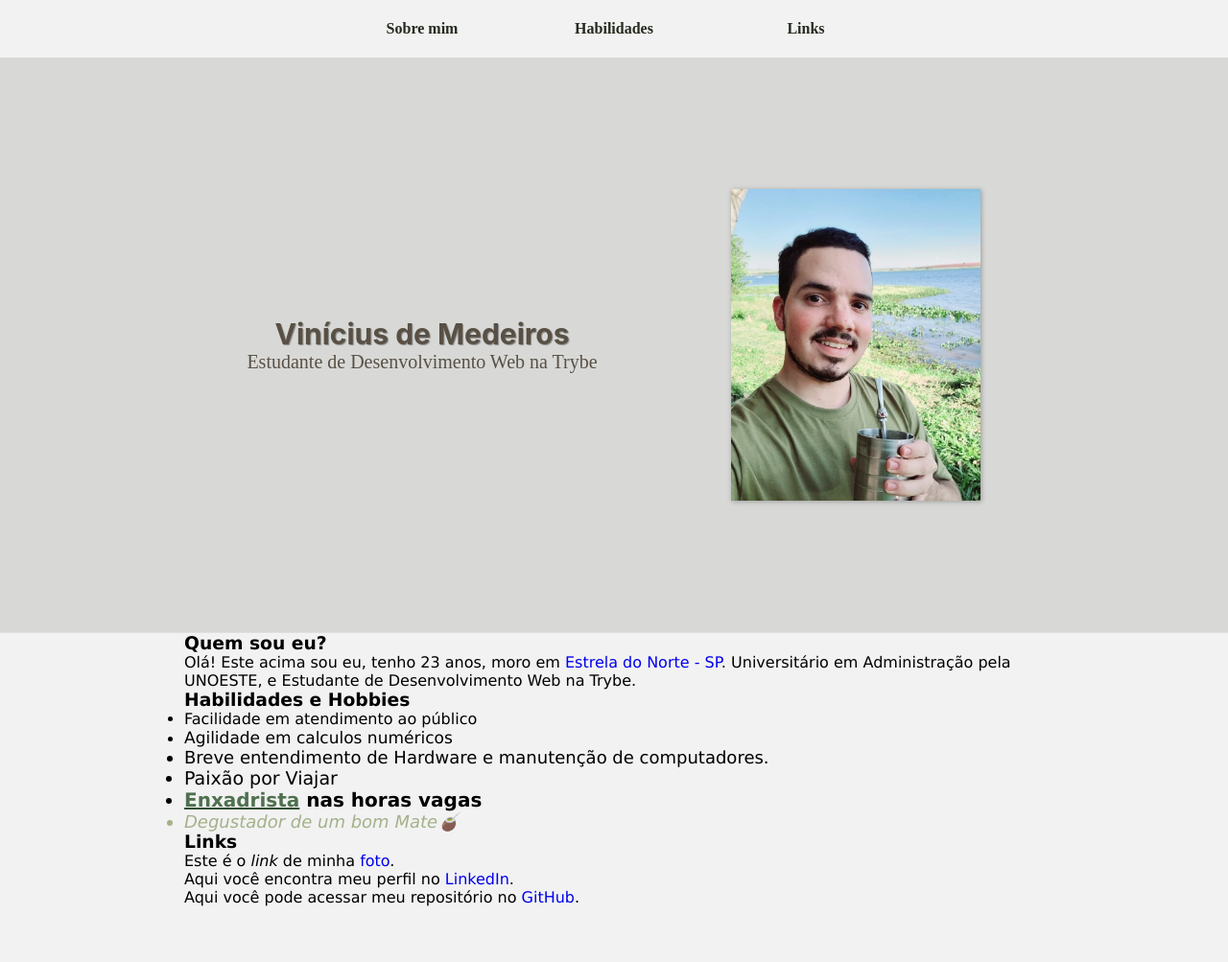
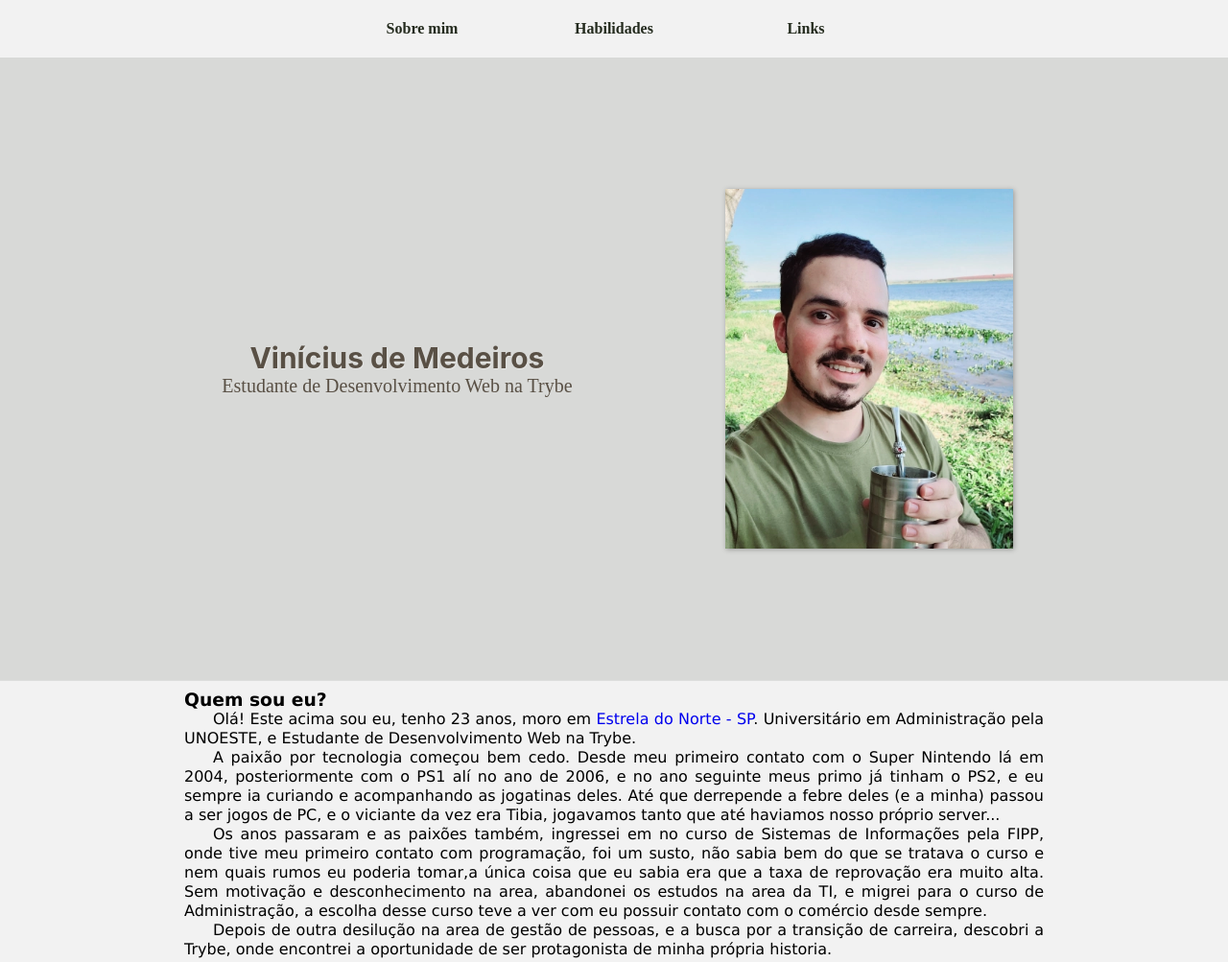
Before and after one commit to vmedeir0s/vmedeir0s.github.io, a plain HTML site: page index.html in a window 1280 px wide. Shown: the top 1003 px of the page at 96% size. Before the commit the page ends 945 px from the top, so only its background shows below. Drawn offline with Linux system fonts and the light colour scheme.

Commit message:
Some alterations in style

```diff
--- a/index.html
+++ b/index.html
@@ -24,6 +24,9 @@
       <div class="personal-content">
           <h3 id="quem-sou-eu">Quem sou eu?</h3>
           <p class="personal_info">Olá! Este acima sou eu, tenho 23 anos, moro em <a href="https://www.google.com.br/maps/@-22.4884524,-51.6606747,2389m/data=!3m1!1e3" target="_blank">Estrela do Norte - SP</a>. Universitário em Administração pela UNOESTE, e Estudante de Desenvolvimento Web na Trybe.</p>
+          <p>A paixão por tecnologia começou bem cedo. Desde meu primeiro contato com o Super Nintendo lá em 2004, posteriormente com o PS1 alí no ano de 2006, e no ano seguinte meus primo já tinham o PS2, e eu sempre ia curiando e acompanhando as jogatinas deles. Até que derrepende a febre deles (e a minha) passou a ser jogos de PC, e o viciante da vez era Tibia, jogavamos tanto que até haviamos nosso próprio server...</p>
+          <p>Os anos passaram e as paixões também, ingressei em no curso de Sistemas de Informações pela FIPP, onde tive meu primeiro contato com programação, foi um susto, não sabia bem do que se tratava o curso e nem quais rumos eu poderia tomar,a única coisa que eu sabia era que a taxa de reprovação era muito alta. Sem motivação e desconhecimento na area, abandonei os estudos na area da TI, e migrei para o curso de Administração, a escolha desse curso teve a ver com eu possuir contato com o comércio desde sempre.</p>
+          <p>Depois de outra desilução na area de gestão de pessoas, e a busca por a transição de carreira, descobri a Trybe, onde encontrei a oportunidade de ser protagonista de minha própria historia.</p>
       </div>
       <div class="habilidades">
         <h3 id="habilidades"> Habilidades e Hobbies</h3>
--- a/style.css
+++ b/style.css
@@ -3,6 +3,7 @@
   padding: 0;
   box-sizing: border-box;
   text-decoration: none;
+  list-style: none;
 }
 
 body {
@@ -19,7 +20,7 @@ nav{
 nav > a {
   padding: 21px;
   color: #242b1e;
-  transition: 0.4s;
+  transition: 0.5s;
   width: 200px;
   text-align: center;
 }
@@ -28,24 +29,27 @@ nav > a:hover{
   color: white;
 }
 
+nav > a:active{
+  transition-delay: 2s;
+}
+
 .container{
   background-color: #D8D9D7;
   margin: auto;
   max-width: 100%;
-  height: 600px;
+  height: 650px;
   display: flex;
-  justify-content: center;
+  justify-content: space-evenly;
   align-items: center;
   align-self: center;
   border-bottom: 0.3px solid rgba(255, 255, 255, 0.137);
+  padding: 0% 5%;
 }
 
 .container-text{
-  padding: 5px;
   display: flex;
   color: #595045;
   flex-direction: column;
-  justify-content: center;
   text-align: center;
   font-size: 20px;
   margin-left: 5%;
@@ -54,17 +58,17 @@ nav > a:hover{
 .container-text > h2{
   font-size: 30px;
   font-family: -apple-system, BlinkMacSystemFont, 'Segoe UI', Roboto, Oxygen, Ubuntu, Cantarell, 'Open Sans', 'Helvetica Neue', sans-serif;
-  text-shadow: 1px 1px 1px rgba(0, 0, 0, 0.363);
+  text-shadow: 1px 1px 1px rgba(255, 255, 255, 0.363);
 }
 
 .image {
   display: flex;
   justify-content: center;
-  margin-left: 5%;
+  /* margin-left: 5%; */
 }
 
 .image >img {
-  max-width: 65%;
+  max-width: 75%;
   box-shadow: 1px 1px 5px rgba(0, 0, 0, 0.295);
 }
 
@@ -76,6 +80,24 @@ nav > a:hover{
   font-size: 16px;
 }
 
+.personal-content{
+  margin-top: 10px;
+  margin-bottom: 30px;
+  text-align: justify;
+  line-height: 20px;
+}
+
+.personal-content > p{
+  text-indent: 30px;
+}
+
+.habilidades {
+  margin-bottom: 30px;
+}
+
+.profile-links{
+  margin-bottom: 20px;
+}
 strong {
   font-weight: 600;
   color: #4e704e;
```
